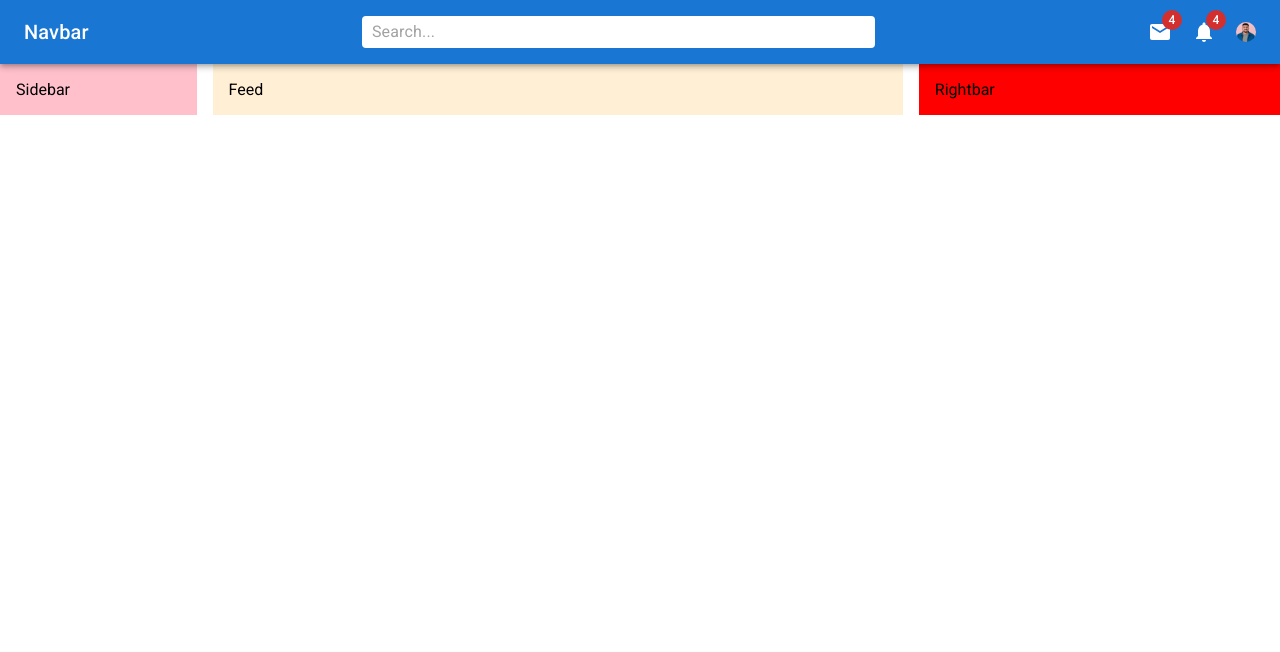
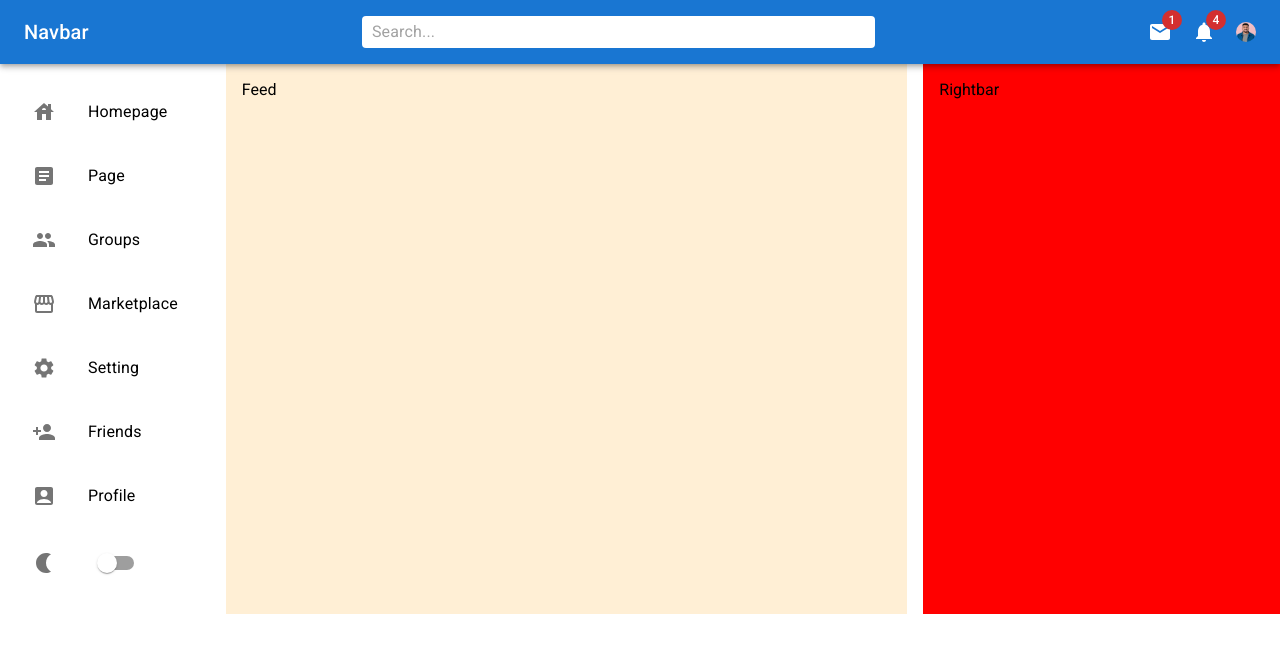
Before and after one commit to Akash-298/Social-Media-, a React (Create React App) app in the folder socialapp/: page / in a window 1280 px wide. Shown: the top 652 px of the page. Built offline with nearby package versions, Linux system fonts and the light colour scheme.

Commit message:
done with the sidebar--using list components,using icons,using dark mode switch

```diff
--- a/socialapp/src/components/Navbar.jsx
+++ b/socialapp/src/components/Navbar.jsx
@@ -76,7 +76,7 @@ const Navbar = () => {
             <InputBase placeholder="Search..."></InputBase>search
           </Search>
           <Icons>
-            <Badge badgeContent={4} color="error">
+            <Badge badgeContent={1} color="error">
             <Mail  />
             </Badge>
 
@@ -119,4 +119,6 @@ const Navbar = () => {
     </Box>
   );
 };
+
+
 export default Navbar;
--- a/socialapp/src/components/Sidebar.jsx
+++ b/socialapp/src/components/Sidebar.jsx
@@ -1,11 +1,108 @@
-import { Box } from "@mui/material"
+import { Box, List, ListItem, ListItemButton, ListItemIcon, ListItemText, Switch } from "@mui/material"
+import HouseIcon from '@mui/icons-material/House';
+import ArticleIcon from '@mui/icons-material/Article';
+import PersonAddIcon from '@mui/icons-material/PersonAdd';
+import PeopleIcon from '@mui/icons-material/People';
+import AccountBoxIcon from '@mui/icons-material/AccountBox';
+import StorefrontIcon from '@mui/icons-material/Storefront';
+import SettingsIcon from '@mui/icons-material/Settings';
+import NightlightIcon from '@mui/icons-material/Nightlight';
 import React from "react"
 const Sidebar = ()=>{
     return(
-        <Box bgcolor="pink" flex={1} p={2} sx={{
+        <Box  flex={1} p={2} sx={{
           display:{xs:"none",sm:"block"}
         }}>
-            Sidebar
+            <List>
+          <ListItem disablePadding>
+            <ListItemButton component="a" href="#home">
+              <ListItemIcon>
+                {/* <InboxIcon /> */}
+                <HouseIcon></HouseIcon>
+              </ListItemIcon>
+              <ListItemText primary="Homepage" />
+            </ListItemButton>
+          </ListItem>
+        </List>
+        <List>
+          <ListItem disablePadding>
+            <ListItemButton component="a" href="#simple-list">
+              <ListItemIcon>
+                {/* <InboxIcon /> */}
+                <ArticleIcon></ArticleIcon>
+              </ListItemIcon>
+              <ListItemText primary="Page" />
+            </ListItemButton>
+          </ListItem>
+        </List>
+        <List>
+          <ListItem disablePadding>
+            <ListItemButton component="a" href="#groups">
+              <ListItemIcon>
+                {/* <InboxIcon /> */}
+                <PeopleIcon></PeopleIcon>
+              </ListItemIcon>
+              <ListItemText primary="Groups" />
+            </ListItemButton>
+          </ListItem>
+        </List>
+        <List>
+          <ListItem disablePadding>
+            <ListItemButton component="a" href="#market">
+              <ListItemIcon>
+                {/* <InboxIcon /> */}
+                < StorefrontIcon/>
+              </ListItemIcon>
+              <ListItemText primary="Marketplace" />
+            </ListItemButton>
+          </ListItem>
+        </List>
+        <List>
+          <ListItem disablePadding>
+            <ListItemButton component="a" href="#home">
+              <ListItemIcon>
+                {/* <InboxIcon /> */}
+                <SettingsIcon></SettingsIcon>
+              </ListItemIcon>
+              <ListItemText primary="Setting" />
+            </ListItemButton>
+          </ListItem>
+        </List>
+        <List>
+          <ListItem disablePadding>
+            <ListItemButton component="a" href="#home">
+              <ListItemIcon>
+                {/* <InboxIcon /> */}
+                <PersonAddIcon></PersonAddIcon>
+              </ListItemIcon>
+              <ListItemText primary="Friends" />
+            </ListItemButton>
+          </ListItem>
+        </List>
+        <List>
+          <ListItem disablePadding>
+            <ListItemButton component="a" href="#home">
+              <ListItemIcon>
+                {/* <InboxIcon /> */}
+                <AccountBoxIcon></AccountBoxIcon>
+              </ListItemIcon>
+              <ListItemText primary="Profile" />
+            </ListItemButton>
+          </ListItem>
+        </List>
+        <List>
+          <ListItem disablePadding>
+            <ListItemButton component="a" href="#home">
+              <ListItemIcon>
+                {/* <InboxIcon /> */}
+                <NightlightIcon></NightlightIcon>
+              </ListItemIcon>
+              {/*<ListItemText primary="Profile" /> */}
+            <Switch></Switch>
+            </ListItemButton>
+          </ListItem>
+        </List>
+
         </Box>
     )
 }
```
